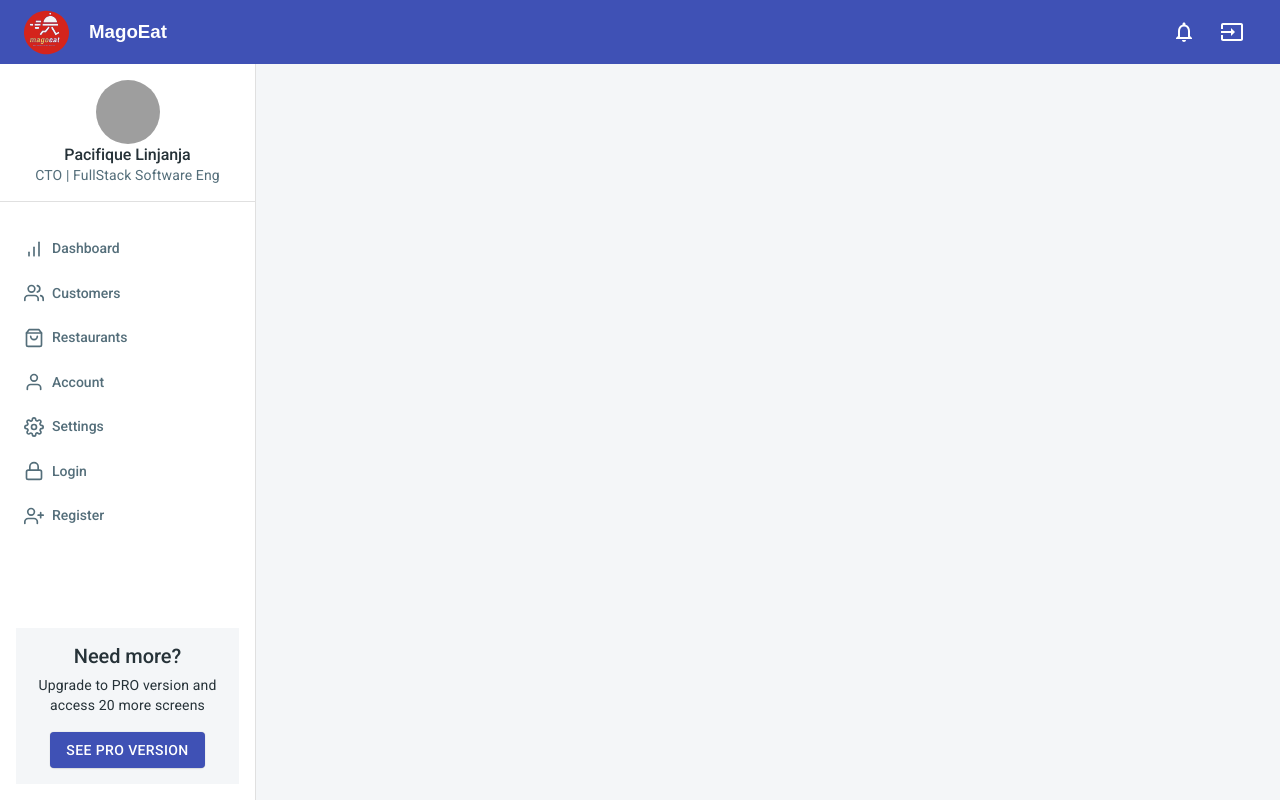
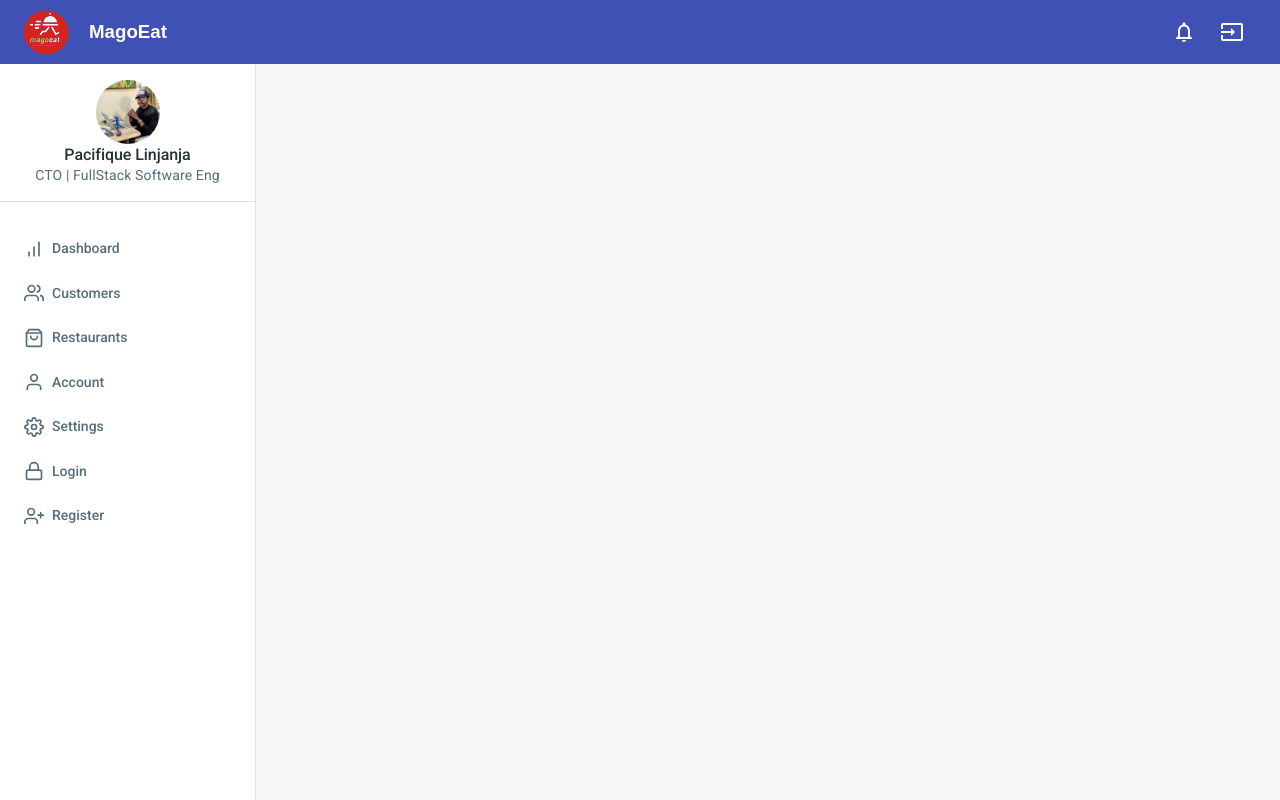
Before and after one commit to pacyL2K19/magoeat-dashboard, a React (Create React App) app: page /app in a window 1280 px wide. Built offline with nearby package versions, Linux system fonts and the light colour scheme; grey boxes are pictures that could not be loaded.

Commit message:
Minor update on nav element

```diff
--- a/public/index.html
+++ b/public/index.html
@@ -8,7 +8,7 @@
   <meta name="theme-color" content="#000000" />
   <link rel="manifest" href="%PUBLIC_URL%/manifest.json" />
   <link rel="stylesheet" href="https://fonts.googleapis.com/css?family=Roboto+Mono|Roboto+Slab|Roboto:300,400,500,700" />
-  <title>React Material Dashboard</title>
+  <title>MagoEat Dashboard</title>
 </head>
 
 <body>
--- a/src/layouts/DashboardLayout/NavBar/index.js
+++ b/src/layouts/DashboardLayout/NavBar/index.js
@@ -4,7 +4,7 @@ import PropTypes from 'prop-types';
 import {
   Avatar,
   Box,
-  Button,
+  // Button,
   Divider,
   Drawer,
   Hidden,
@@ -13,7 +13,7 @@ import {
   makeStyles
 } from '@material-ui/core';
 import {
-  AlertCircle as AlertCircleIcon,
+  // AlertCircle as AlertCircleIcon,
   BarChart as BarChartIcon,
   Lock as LockIcon,
   Settings as SettingsIcon,
@@ -145,40 +145,6 @@ const NavBar = ({ onMobileClose, openMobile }) => {
           ))}
         </List>
       </Box>
-      <Box flexGrow={1} />
-      <Box
-        p={2}
-        m={2}
-        bgcolor="background.dark"
-      >
-        <Typography
-          align="center"
-          gutterBottom
-          variant="h4"
-        >
-          Need more?
-        </Typography>
-        <Typography
-          align="center"
-          variant="body2"
-        >
-          Upgrade to PRO version and access 20 more screens
-        </Typography>
-        <Box
-          display="flex"
-          justifyContent="center"
-          mt={2}
-        >
-          <Button
-            color="primary"
-            component="a"
-            href="https://react-material-kit.devias.io"
-            variant="contained"
-          >
-            See PRO version
-          </Button>
-        </Box>
-      </Box>
     </Box>
   );
 
```
Also changed, not shown: public/static/images/avatars/Me.jpeg.png (added), 1 other file (tests, documents, lock files or other folders).
